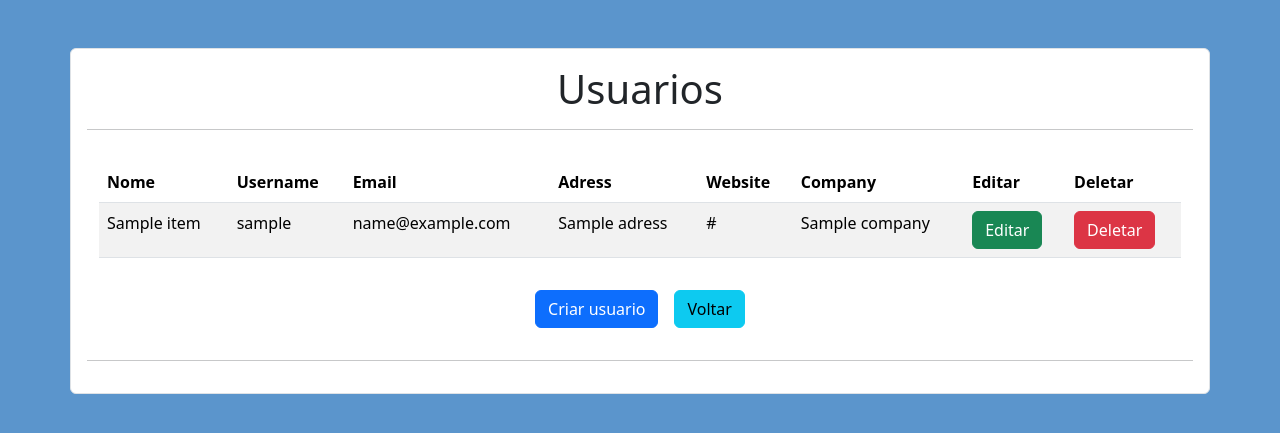
After one commit to Ruvitt/todo-client-pos, a Flask app: page /users/ in a window 1280 px wide. The commit adds this page. Shown: the top 433 px of the page. Run offline with Flask 3, Linux system fonts and the light colour scheme; a database or web service that is not in the repository returns one stand-in record (values such as "Sample title"); data that the repository does not hold is empty; some libraries are stand-ins or nearby versions.

Commit message:
cliente user

```diff
--- a/app.py
+++ b/app.py
@@ -1,8 +1,77 @@
 from flask import Flask, render_template, request, redirect, url_for, flash
+from flask_wtf import CSRFProtect
+import users
 
 app = Flask(__name__)
 app.debug = True
 
+app.config['SECRET_KEY'] = 'secret'
+csrf = CSRFProtect(app)
+
+users_api = users.Users()
+
 @app.route('/')
 def index():
     return render_template('index.html')
+
+@app.route('/users/')
+def listUsers():
+    users = users_api.listUsers()
+    return render_template('users.html', usersList = users)
+
+@app.route('/users/<int:user_id>/', methods = ['GET'])
+def getUser(user_id):
+    user = users_api.getUser(user_id)
+    return render_template('users.html', user = user)
+
+@app.route('/users/create/', methods = ['GET', 'POST'])
+def createUser():
+    form = users_api.UserForm()
+    formName = "Usuario"
+
+    if form.validate_on_submit():
+        user_data = {
+            'name': form.name.data,
+            'username': form.username.data,
+            'email': form.email.data,
+            'adress': form.adress.data,
+            'phone': form.phone.data,
+            'website': form.website.data,
+            'company': form.company.data
+        }
+        # enviar para a api
+        users_api.createUser(user_data)
+        return redirect(url_for('listUsers'))
+
+    return render_template('create.html', form = form, formName = formName)
+
+@app.route('/users/update/<int:user_id>/', methods = ['GET', 'POST'])
+def updateUser(user_id):
+    user = users_api.getUser(user_id)
+    form = users_api.UserForm()
+    formName = "Usuario"
+
+    if form.validate_on_submit():
+        user_data = {
+            'name': form.name.data,
+            'username': form.username.data,
+            'email': form.email.data,
+            'adress': form.adress.data,
+            'phone': form.phone.data,
+            'website': form.website.data,
+            'company': form.company.data
+        }
+        # enviar para a api
+        users_api.updateUser(user_id, user_data)
+        return redirect(url_for('listUsers'))
+
+    return render_template('update.html', form = form, user = user, formName = formName)
+
+@app.route('/users/delete/<int:user_id>/', methods = ['GET', 'POST'])
+def deleteUser(user_id):
+    try:
+        users_api.deleteUser(user_id)
+    except ValueError as e:
+        flash(str(e))
+        return redirect(url_for('listUsers'))
+    return redirect(url_for('listUsers'))
--- a/templates/base.html
+++ b/templates/base.html
@@ -5,7 +5,7 @@
     <meta name="viewport" content="width=device-width, initial-scale=1.0">
     <link rel="icon" href="../static/img/suap-logo.png" type="image/x-icon">
     <title>{% block title %} site {% endblock  %}</title>
-    <link rel="stylesheet" href="../static/css/bootstrap.min.css">
+    <link rel="stylesheet" href="{{ url_for('static', filename='css/bootstrap.min.css') }}">
     {% block css %}
 
     {% endblock  %}
@@ -14,6 +14,6 @@
     {% block conteudo %}
 
     {% endblock  %}
-    <script src="../static/js/bootstrap.min.js"></script>
+    <link rel="stylesheet" href="{{ url_for('static', filename='js/bootstrap.min.js') }}">
 </body>
 </html>
--- a/templates/index.html
+++ b/templates/index.html
@@ -22,7 +22,7 @@
         <hr>
         <div class="container py-3">
             <div class="d-flex flex-row gap-3 justify-content-center">
-                <a class="btn btn-primary btn-lg" href="#">Users</a>
+                <a class="btn btn-primary btn-lg" href="/users/">Users</a>
                 <a class="btn btn-primary btn-lg" href="#">Todos</a>
                 <a class="btn btn-primary btn-lg" href="#">Posts</a>
                 <a class="btn btn-primary btn-lg" href="#">Comments</a>
--- /dev/null
+++ b/templates/users.html
@@ -0,0 +1,60 @@
+{% extends 'base.html' %}
+
+{% block title %}
+    Home
+{% endblock  %}
+
+{% block css %}
+    <style>
+        body {
+            background-color: #5b95cc;
+        }
+
+        .container {
+            background-color: #fff;
+        }
+    </style>
+{% endblock  %}
+
+{% block conteudo %}
+    <div class="container mt-5 p-3 border rounded">
+        <h1 class="text-center">Usuarios</h1>
+        <hr>
+        <div class="container py-3">
+            <table class="table table-striped">
+                <thead>
+                    <tr>
+                        <th>Nome</th>
+                        <th>Username</th>
+                        <th>Email</th>
+                        <th>Adress</th>
+                        <th>Website</th>
+                        <th>Company</th>
+                        <th>Editar</th>
+                        <th>Deletar</th>
+                    </tr>
+                </thead>
+                <tbody>
+                    {% for user in usersList %}
+                        <tr>
+                            <td>{{ user.name }}</td>
+                            <td>{{ user.username }}</td>
+                            <td>{{ user.email }}</td>
+                            <td>{{ user.adress }}</td>
+                            <td>{{ user.website }}</td>
+                            <td>{{ user.company }}</td>
+                            <td><a class="btn btn-success" href="{{ url_for('updateUser', user_id = user.id)}}"">Editar</a></td>
+                            <td><a class="btn btn-danger" href="{{ url_for('deleteUser', user_id = user.id)}}">Deletar</a></td>
+                        </tr>
+                    {% endfor %}
+                </tbody>
+            </table>
+
+            <div class="d-flex justify-content-center mt-3 gap-3">
+                <a class="btn btn-primary mt-3" href="{{ url_for('createUser')}}">Criar usuario</a>
+                <a class="btn btn-info mt-3" href="{{ url_for('index')}}">Voltar</a>
+            </div>
+        </div>
+        <hr>
+    </div>
+{% endblock  %}
--- /dev/null
+++ b/users.py
@@ -0,0 +1,67 @@
+import requests
+from flask_wtf import FlaskForm
+from wtforms import StringField, SubmitField, IntegerField, EmailField
+
+class Users:
+
+    base_url = "http://127.0.0.1:8000/users/"
+
+    class UserForm(FlaskForm):
+        name = StringField('Nome')
+        username = StringField('Username')
+        email = EmailField('Email')
+        adress = StringField('Endereco')
+        phone = StringField('Telefone')
+        website = StringField('Website')
+        company = StringField("Empresa")
+        submit = SubmitField('Enviar')
+
+    def listUsers(self):
+        url = self.base_url
+        response = requests.get(url)
+
+        if response.status_code == 200:
+            return response.json()
+
+        else:
+            raise ValueError("Id invalido")
+
+    def getUser(self, user_id):
+        url = self.base_url + str(user_id)
+        response = requests.get(url)
+
+        if response.status_code == 200:
+            return response.json()
+
+        else:
+            raise ValueError("Id invalido")
+
+    def createUser (self, user_data):
+        url = self.base_url
+        response = requests.post(url, json = user_data)
+
+        if response.status_code == 201:
+            return response.json()
+
+        else:
+            raise ValueError("Problema na execucao")
+
+    def updateUser (self, user_id, user_data):
+        url = self.base_url + str(user_id) + "/"
+        response = requests.put(url, data = user_data)
+
+        if response.status_code == 200:
+            return response.json()
+
+        else:
+            raise ValueError("Problema na execucao")
+
+    def deleteUser (self, user_id):
+        url = self.base_url + str(user_id)
+        response = requests.delete(url)
+
+        if response.status_code == 200:
+            return response.json()
+
+        else:
+            raise ValueError("Id invalido")
```
Also changed, not shown: templates/create.html (added, +41 -0 lines), templates/update.html (added, +41 -0 lines), templates/comments.html (added), templates/posts.html (added), templates/todos.html (added).
